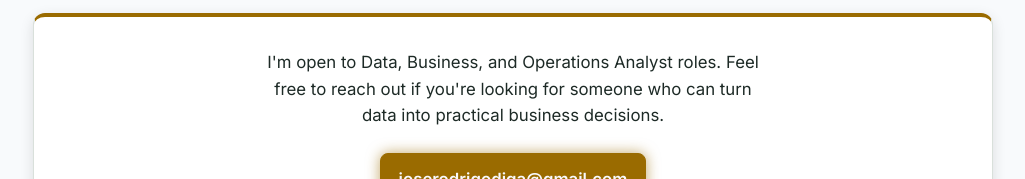
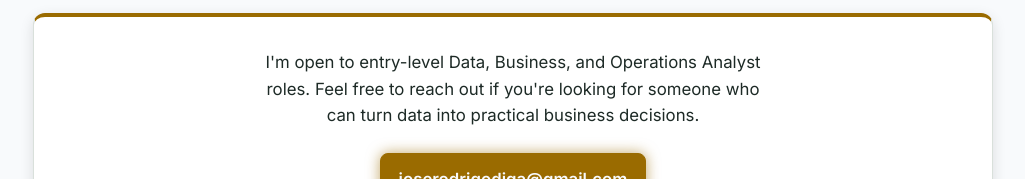
Before and after one commit to joserodrigodiga/joserodrigodiga.github.io, a plain HTML site: page index.html in a window 1280 px wide. Shown: the part 2633-2812 px from the top of the page, without its empty margins (127-1152 px from the left). Drawn offline with Linux system fonts and the light colour scheme.

Commit message:
Update index.html

```diff
--- a/index.html
+++ b/index.html
@@ -297,7 +297,7 @@ p,li{max-width:70ch}
     <section id="contact">
       <h2>Contact</h2>
       <div class="contact-card">
-        <p class="contact-lead">I'm open to Data, Business, and Operations Analyst roles. Feel free to reach out if you're looking for someone who can turn data into practical business decisions.</p>
+        <p class="contact-lead">I'm open to entry-level Data, Business, and Operations Analyst roles. Feel free to reach out if you're looking for someone who can turn data into practical business decisions.</p>
         <div class="btns">
           <a class="btn primary" href="mailto:joserodrigodiga@gmail.com">joserodrigodiga@gmail.com</a>
         </div>
```
